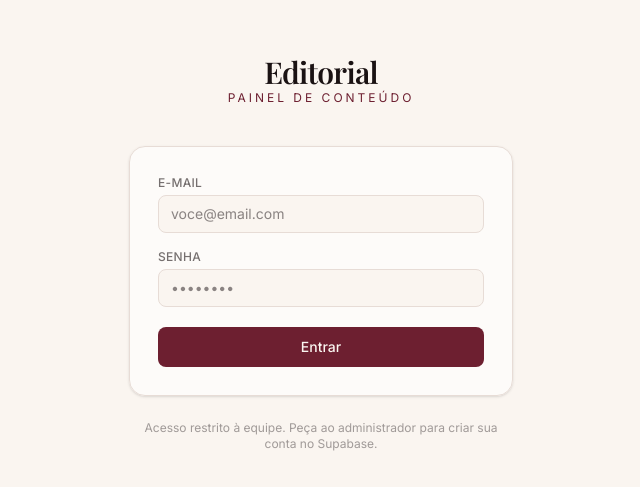
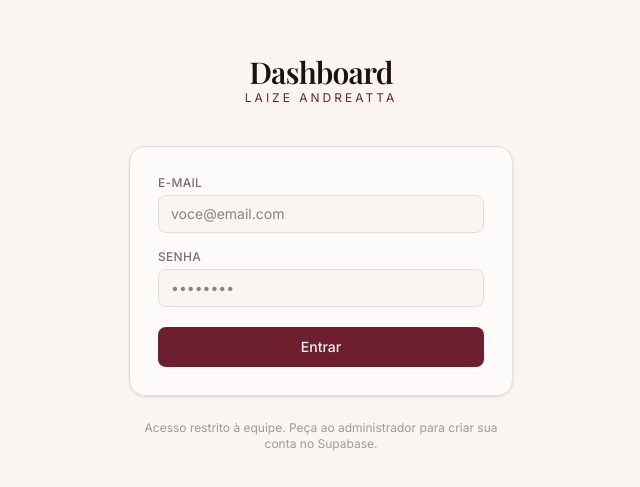
Before and after one commit to laizeandreatta/painel-instagram, a Next.js app: page /login in a window 1280 px wide. Shown: the part 147-634 px from the top of the page, without its empty margins (319-959 px from the left). Built offline with nearby package versions, Linux system fonts and the light colour scheme; no server answers.

Commit message:
Update page.tsx

```diff
--- a/src/app/login/page.tsx
+++ b/src/app/login/page.tsx
@@ -58,10 +58,10 @@ function LoginForm() {
       <div className="w-full max-w-sm">
         <div className="mb-10 text-center">
           <p className="font-editorial text-3xl font-semibold tracking-tight text-ink">
-            Editorial
+            Dashboard
           </p>
           <p className="text-xs uppercase tracking-[0.25em] text-wine">
-            Painel de Conteúdo
+            Laize Andreatta
           </p>
         </div>
 
```
